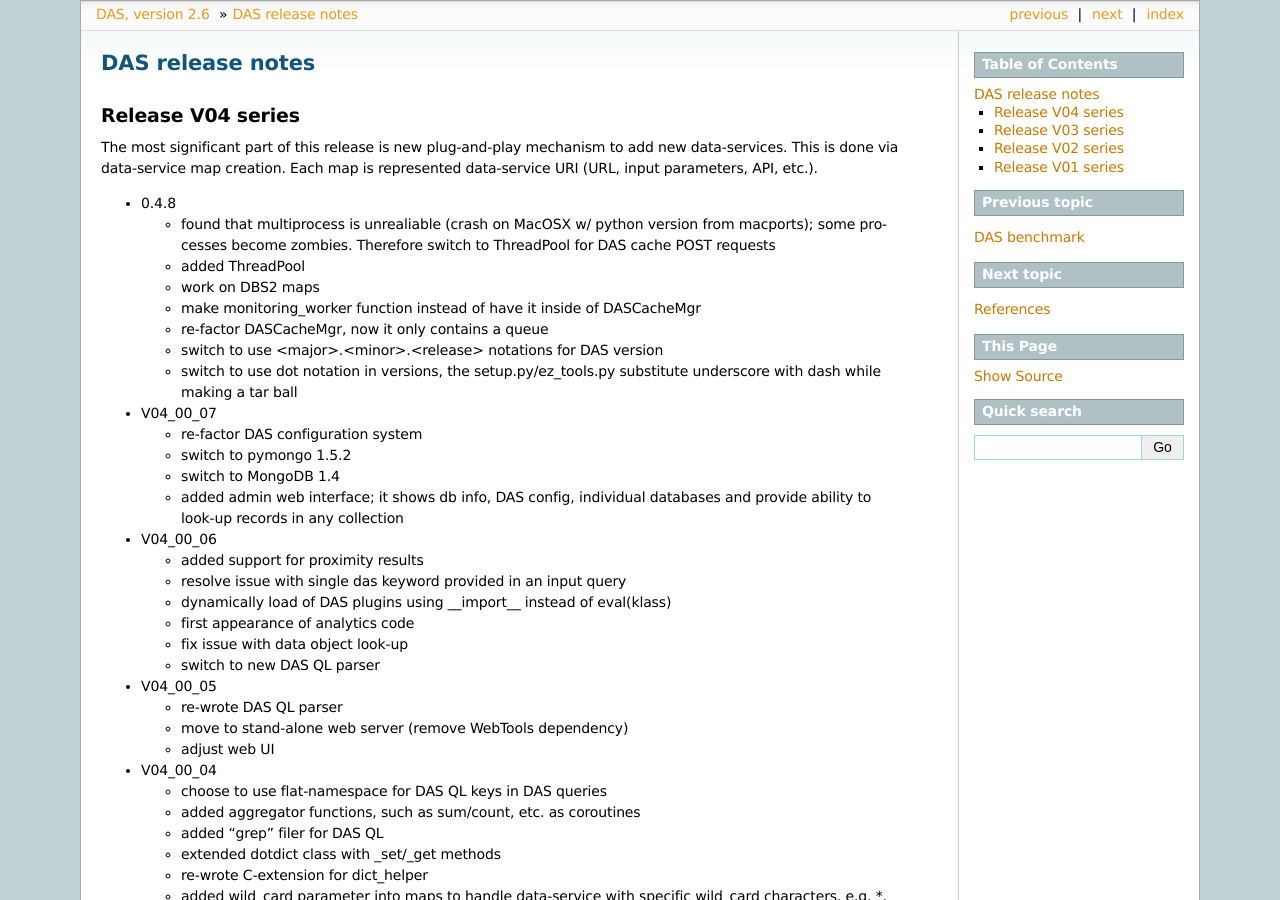
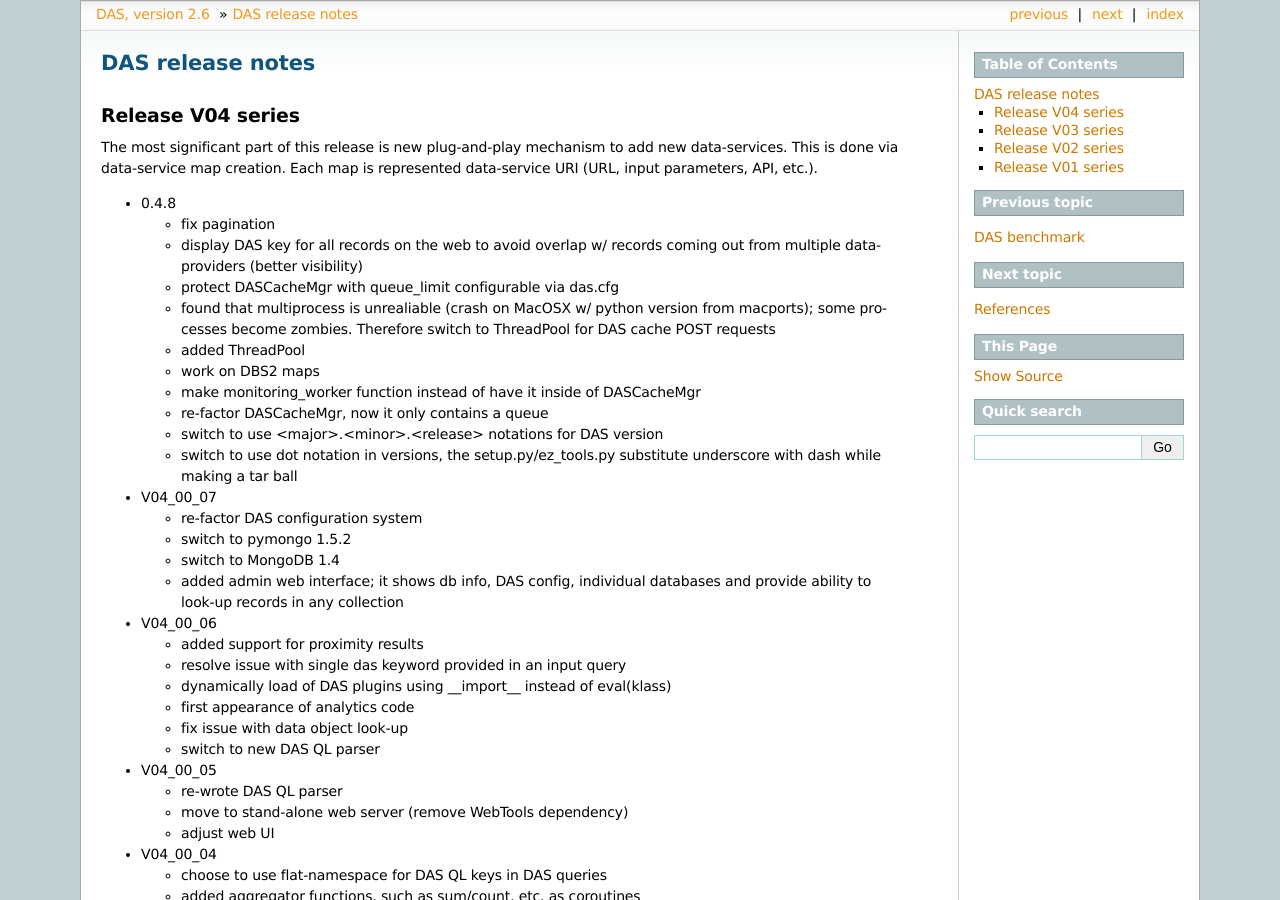
Before and after one commit to dmwm/DAS, a Sphinx documentation site: the page built from doc/sphinx/changelog.rst, in a window 1280 px wide and 900 px high. Built offline with Sphinx 7.4.7, drawn with Linux system fonts in a browser that asks for light colours; the version number is read from the project's files by our own code.

Commit message:
Update
git-svn-id: svn+ssh://svn.cern.ch/reps/CMSDMWM/DAS/trunk@1180 4525493e-7705-40b1-a816-d608a930855b

```diff
--- a/doc/sphinx/changelog.rst
+++ b/doc/sphinx/changelog.rst
@@ -9,6 +9,10 @@ map is represented data-service URI (URL, input parameters, API, etc.).
 
 - 0.4.8
 
+  - fix pagination
+  - display DAS key for all records on the web to avoid overlap w/
+    records coming out from multiple data-providers (better visibility)
+  - protect DASCacheMgr with queue_limit configurable via das.cfg
   - found that multiprocess is unrealiable (crash on MacOSX w/ python
     version from macports); some processes become zombies. Therefore
     switch to ThreadPool for DAS cache POST requests
```
